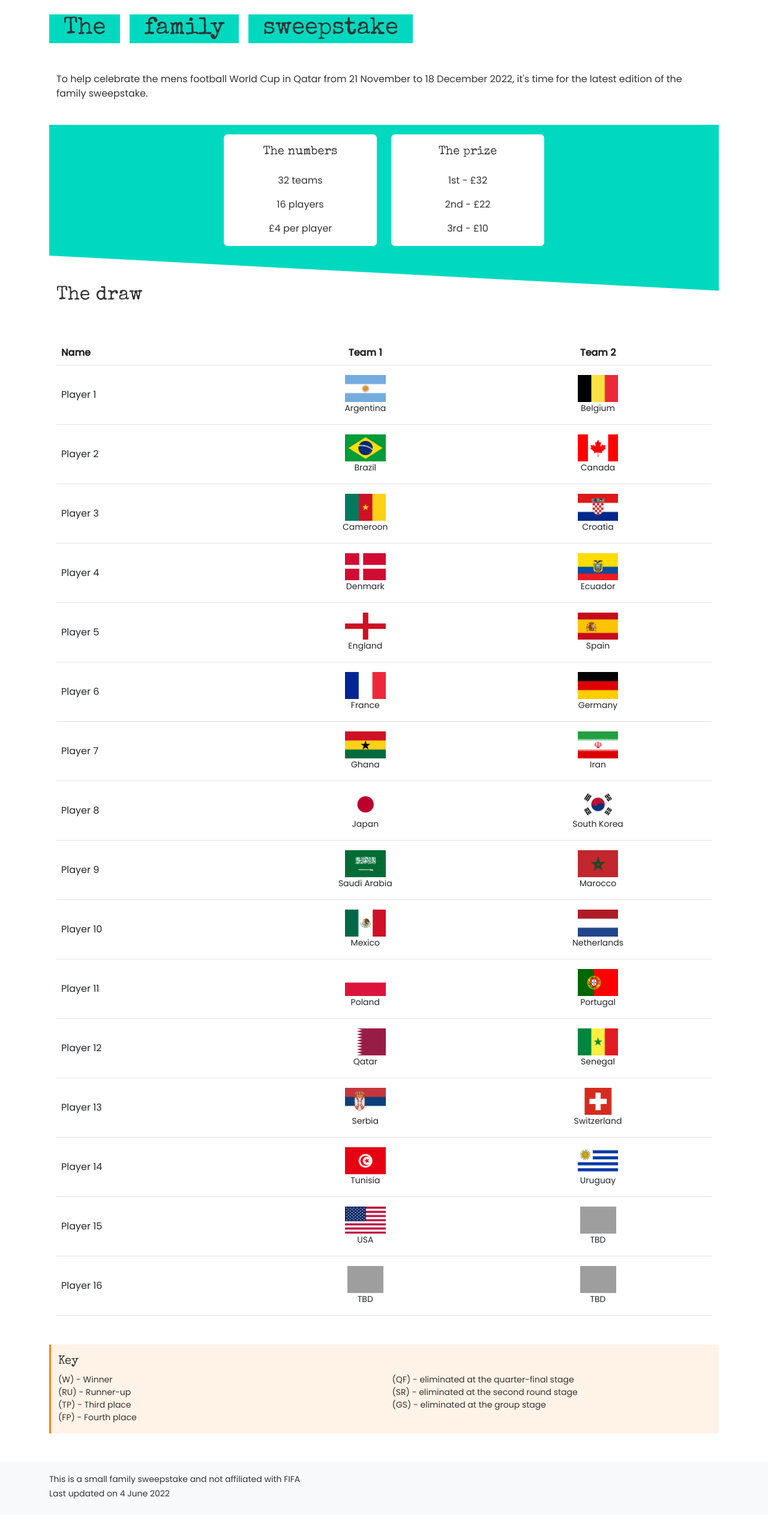
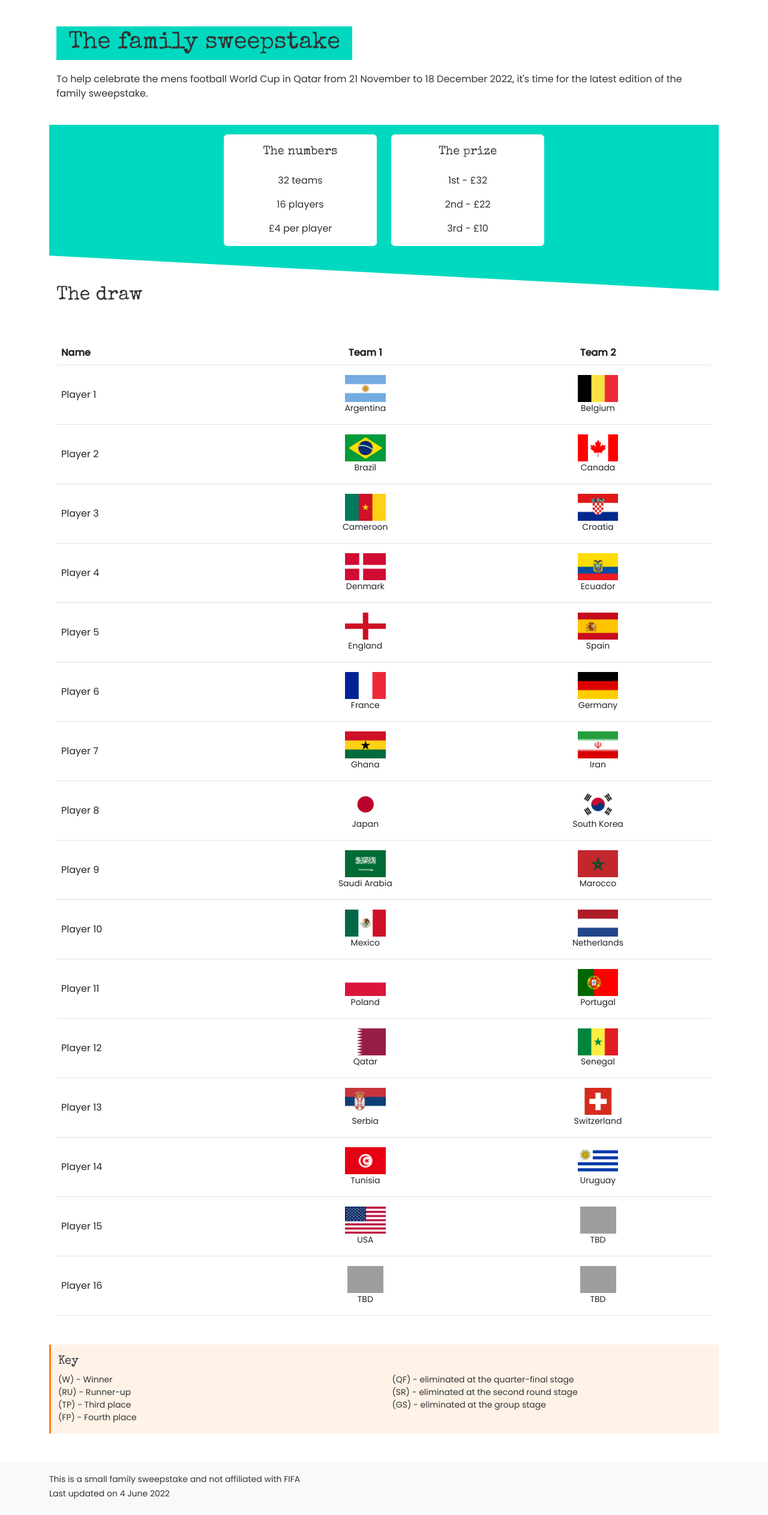
Before and after one commit to jimmyrule/rowells, a Jekyll site: the page built from index.html, in a window 1280 px wide. Shown: the whole page at 60% size. Built offline with Jekyll 4.4.1, drawn with Linux system fonts in a browser that asks for light colours; grey boxes are pictures that could not be loaded.

Commit message:
Update index.html
Resolve an issue with the title not wrapping on small devices.

```diff
--- a/css/main.css
+++ b/css/main.css
@@ -13,8 +13,7 @@
 
 .title {
   background-color: #00D9C0;
-  padding: 0.1em 0.6em;
-  margin-right: 0.4em;
+  padding: 0.2em 0.5em;
 }
 
 .card {
--- a/index.html
+++ b/index.html
@@ -3,20 +3,15 @@
 title: The family sweepstake
 ---
 
-<section class="slanted mt-4">
-	<div>
-		<h1><span class="title">The</span><span class="title">family</span><span class="title">sweepstake</span></h1>
-	</div>
-</section>
-
 <div class="container mt-5">
 	<div class="row">
 		<div class="col">
+			<h1 class="mb-4"><span class="title">The family sweepstake</span></h1>
 			<p>To help celebrate the mens football World Cup in Qatar from 21 November to 18 December 2022, it's time for the latest edition of the family sweepstake.</p>
 		</div>
 	</div>
 	<div class="row my-4 slanted-div">
-		<div class="col-5 offset-1 col-md-4 offset-md-2 col-lg-3 offset-lg-3">
+		<div class="col col-sm-5 offset-sm-1 col-md-4 offset-md-2 col-lg-3 offset-lg-3">
 			<div class="card text-center">
 			  <div class="card-body">
 			    <h5 class="card-title mb-4">The numbers</h5>
@@ -26,7 +21,7 @@
 			  </div>
 			</div>
 		</div>
-		<div class="col-5 col-md-4 col-lg-3">
+		<div class="col col-sm-5 col-md-4 col-lg-3">
 			<div class="card text-center">
 			  <div class="card-body">
 			    <h5 class="card-title mb-4">The prize</h5>
@@ -295,13 +290,13 @@
 
   <div class="row mt-5 mb-5 pt-3 pb-3 key">
 		<h5>Key</h5>
-		<div class="col d-flex flex-column">
+		<div class="col-sm-6 d-flex flex-column">
       <small>(W) - Winner</small>
       <small>(RU) - Runner-up</small>
       <small>(TP) - Third place</small>
 			<small>(FP) - Fourth place</small>
 		</div>
-		<div class="col d-flex flex-column">
+		<div class="col-sm-6 d-flex flex-column">
 			<small>(QF) - eliminated at the quarter-final stage</small>
       <small>(SR) - eliminated at the second round stage</small>
       <small>(GS) - eliminated at the group stage</small>
```
